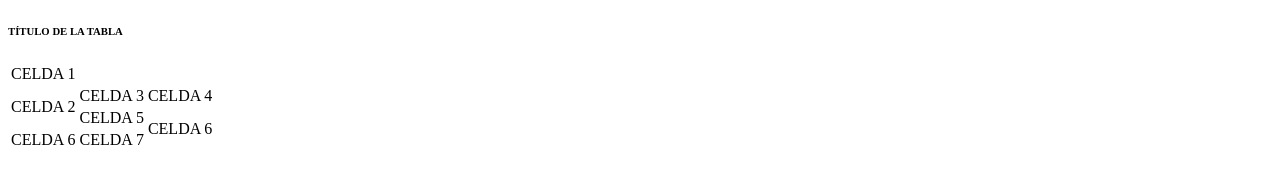
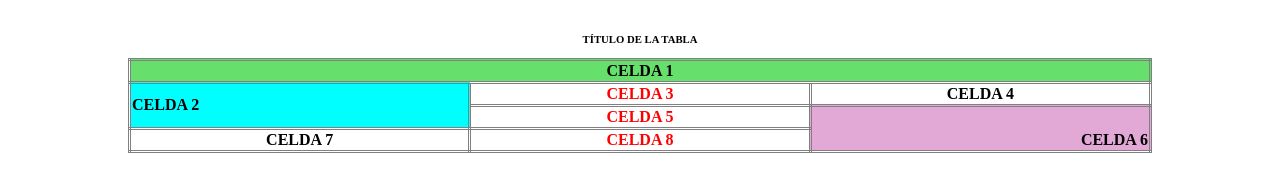
Before and after one commit to Ainamoreno/Retos-CSS, a plain HTML site: page R02/index.html in a window 1280 px wide. Drawn offline with Linux system fonts and the light colour scheme.

Commit message:
Ejercicios 3 y 4

```diff
--- a/R02/css/style.css
+++ b/R02/css/style.css
@@ -0,0 +1,48 @@
+body {
+display: flex;
+flex-direction: column;
+}
+
+h6 {
+    text-align: center;
+    height: 0;
+
+}
+
+table {
+    width: 80vw;
+    margin: auto;
+    border-collapse: collapse;
+    border: 3px double grey;
+    font-weight: 600;
+
+}
+
+.celda-1{
+    background-color: rgb(102, 223, 108);
+    text-align: center;
+}
+
+.celda-2 {
+    background-color: aqua;
+}
+
+.celda-6 {
+    background-color: rgb(226, 169, 214);
+    text-align: end;
+    vertical-align: bottom;
+}
+
+.celda-7, .celda-4 {
+    text-align: center;
+}
+
+.celda-3, .celda-5, .celda-8 {
+    text-align: center;
+    color: red;
+}
+
+td {
+    border-collapse: collapse;
+    border: 3px double grey;
+}
--- a/R02/index.html
+++ b/R02/index.html
@@ -10,22 +10,22 @@
 <body>
     <h6>TÍTULO DE LA TABLA</h6>
     <table>
-        <tr >
-            <td colspan="3">CELDA 1</td>
+        <tr>
+            <td class="celda-1" colspan="3">CELDA 1</td>
 
         </tr>
         <tr >
-            <td rowspan="2">CELDA 2</td>
-            <td>CELDA 3</td>
-            <td>CELDA 4</td>
+            <td rowspan="2" class="celda-2">CELDA 2</td>
+            <td class="celda-3">CELDA 3</td>
+            <td class="celda-4">CELDA 4</td>
         </tr>
         <tr>
-            <td>CELDA 5</td>
-            <td rowspan="2">CELDA 6</td>
+            <td class="celda-5">CELDA 5</td>
+            <td rowspan="2" class="celda-6">CELDA 6</td>
         </tr>
         <tr>
-            <td>CELDA 6</td>
-            <td>CELDA 7</td>
+            <td class="celda-7">CELDA 7</td>
+            <td class="celda-8">CELDA 8</td>
         </tr>
     </table>
 
--- /dev/null
+++ b/R03/css/style.css
@@ -0,0 +1,42 @@
+body {
+position: relative;
+display: flex;
+justify-content: center;
+align-items: center;
+width: auto;
+height: 100vh;
+margin: 0;
+}
+
+table {
+    border-collapse: collapse;
+    border: 2px double grey;
+    width: 50vw;
+    height: 10vh;
+    position: relative;
+
+
+}
+
+td {
+    border-collapse: collapse;
+    border: 3px double grey;
+}
+
+.encabezado, .celda-1, .celda-2 {
+    text-align: center;
+}
+
+.encabezado {
+    background-color: rgb(224, 224, 178);
+}
+
+.celda-1, .celda-2 {
+    background-color: yellow;
+}
+
+img {
+    position: absolute;
+
+
+}
```
Also changed, not shown: R03/Index.html (added, +22 -0 lines), R04/css/style.css (added, +7 -0 lines), R04/index.html (added, +32 -0 lines).
